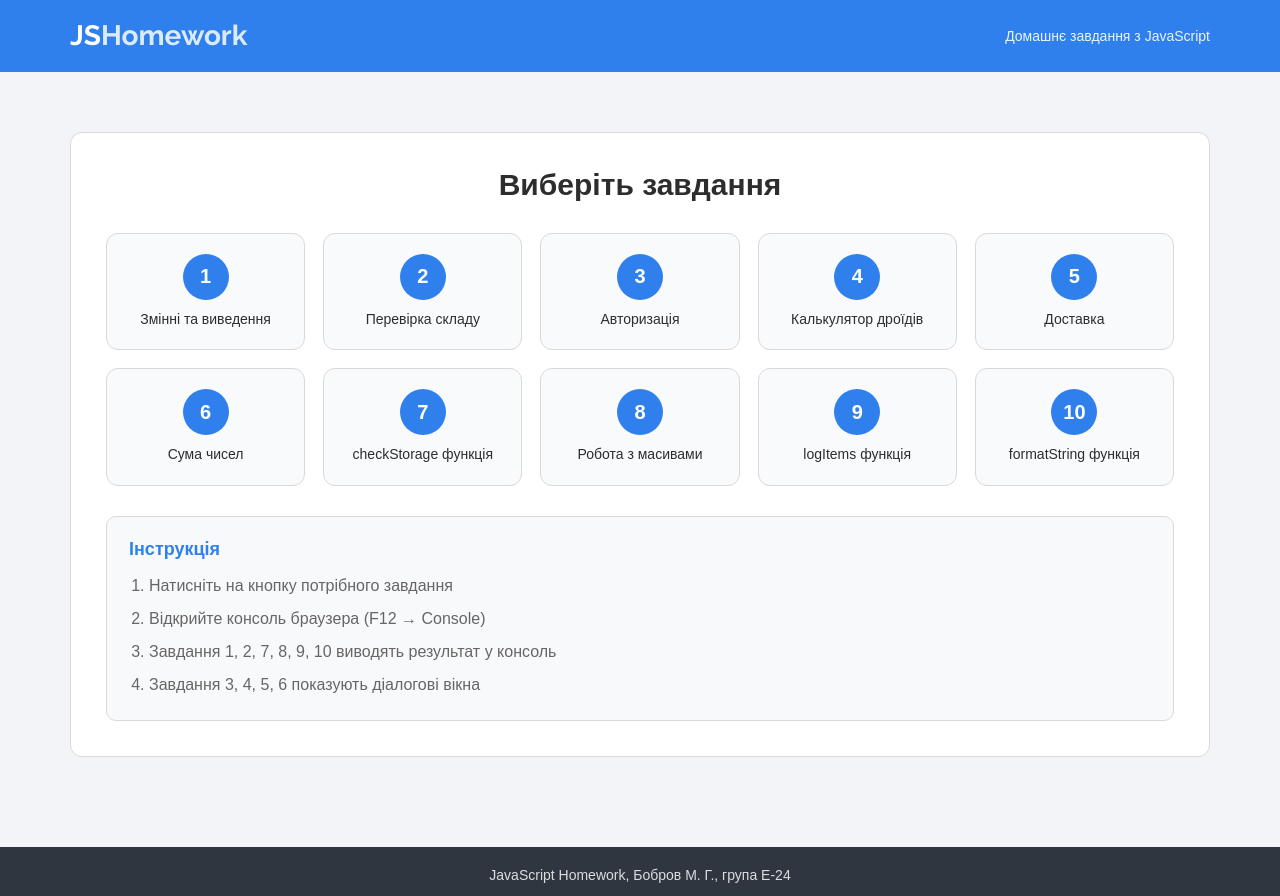
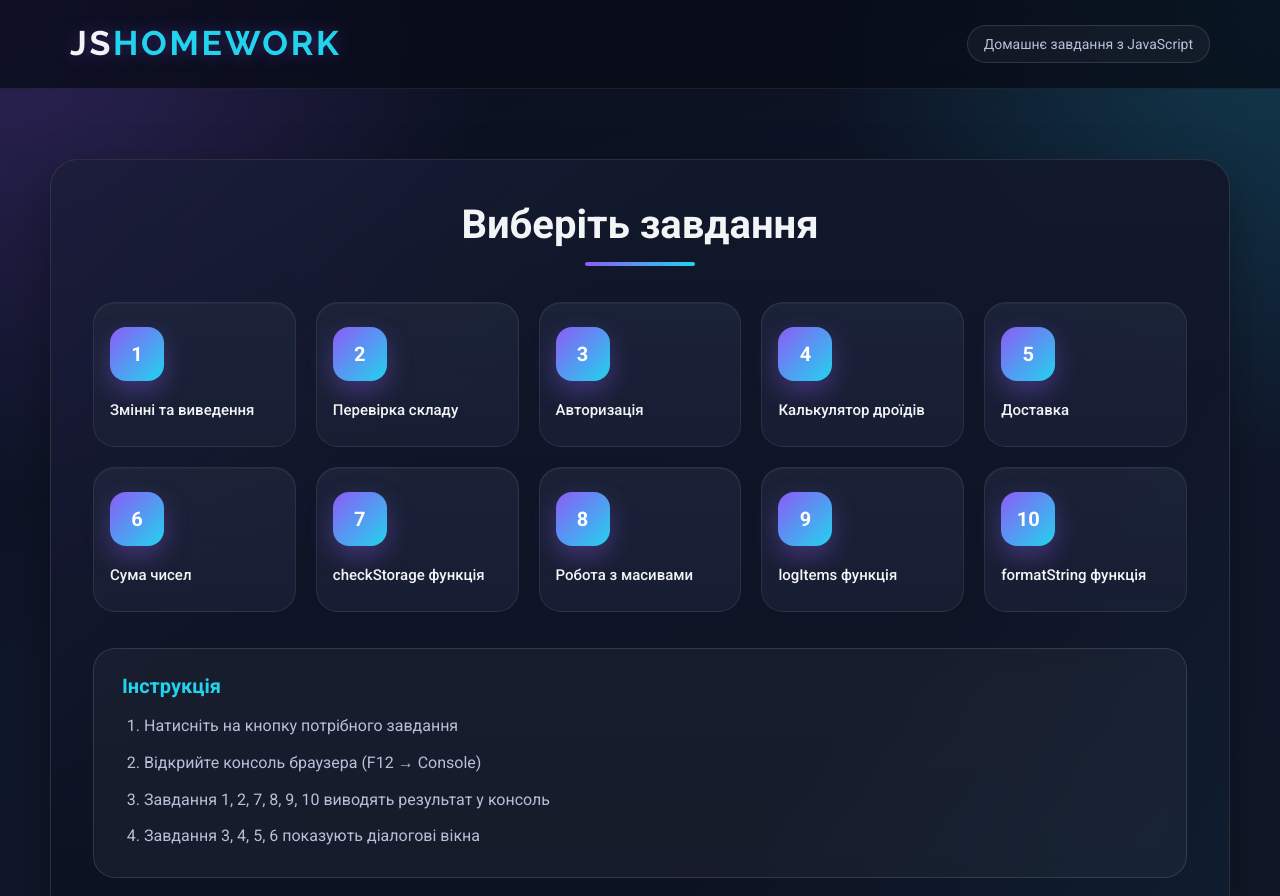
Before and after one commit to shevchenk111/js-homework, a plain HTML site: page index.html in a window 1280 px wide. Shown: the top 896 px of the page. Drawn offline with nearby package versions, Linux system fonts and the light colour scheme.

Commit message:
Update styles.css

```diff
--- a/css/styles.css
+++ b/css/styles.css
@@ -1,13 +1,15 @@
 :root {
-  --main-color: #2f80ed;
-  --main-color-hover: #1c65c9;
-  --text-color: #2d2d2d;
-  --light-text: #666666;
-  --white-color: #ffffff;
-  --bg-color: #f2f4f7;
-  --section-bg: #ffffff;
-  --border-color: #d9d9d9;
-  --footer-color: #2f3640;
+  --bg-main: #0b1020;
+  --bg-secondary: #151b31;
+  --card-bg: rgba(20, 27, 49, 0.82);
+  --card-strong: #1e2745;
+  --accent: #8b5cf6;
+  --accent-secondary: #22d3ee;
+  --accent-hover: #a78bfa;
+  --text-main: #f3f4f6;
+  --text-soft: #b8c0d9;
+  --border: rgba(255, 255, 255, 0.12);
+  --shadow: 0 20px 50px rgba(0, 0, 0, 0.35);
 }
 
 *,
@@ -16,11 +18,19 @@
   box-sizing: border-box;
 }
 
+html {
+  scroll-behavior: smooth;
+}
+
 body {
   margin: 0;
-  font-family: 'Arial', 'Roboto', sans-serif;
-  color: var(--text-color);
-  background-color: var(--bg-color);
+  font-family: 'Roboto', 'Arial', sans-serif;
+  color: var(--text-main);
+  background:
+    radial-gradient(circle at top left, rgba(139, 92, 246, 0.28), transparent 30%),
+    radial-gradient(circle at top right, rgba(34, 211, 238, 0.2), transparent 28%),
+    linear-gradient(160deg, #090d1a 0%, #0f172a 45%, #111827 100%);
+  min-height: 100vh;
 }
 
 h1,
@@ -47,61 +57,100 @@ button {
 }
 
 .container {
-  width: 1140px;
+  width: min(1180px, 100%);
   margin: 0 auto;
-  padding: 0 15px;
+  padding: 0 20px;
 }
 
 .section {
-  padding: 60px 0;
+  padding: 70px 0 50px;
 }
 
 .header {
-  background-color: var(--main-color);
+  position: sticky;
+  top: 0;
+  z-index: 20;
+  backdrop-filter: blur(14px);
+  background: rgba(8, 12, 24, 0.78);
+  border-bottom: 1px solid rgba(255, 255, 255, 0.08);
 }
 
 .header-container {
   display: flex;
   justify-content: space-between;
   align-items: center;
-  padding: 20px 0;
+  min-height: 88px;
+  gap: 20px;
 }
 
 .logo {
   font-family: 'Raleway', sans-serif;
-  font-size: 28px;
+  font-size: 34px;
   font-weight: 700;
-  color: var(--white-color);
+  letter-spacing: 0.08em;
+  text-transform: uppercase;
+  color: var(--text-main);
+  text-shadow: 0 0 18px rgba(139, 92, 246, 0.35);
 }
 
 .logo-part {
-  color: #dbeafe;
+  color: var(--accent-secondary);
 }
 
 .subtitle {
   font-size: 14px;
-  color: #eaf3ff;
+  color: var(--text-soft);
+  padding: 10px 16px;
+  border: 1px solid var(--border);
+  border-radius: 999px;
+  background: rgba(255, 255, 255, 0.04);
 }
 
 .tasks-section .container {
-  background-color: var(--section-bg);
-  border: 1px solid var(--border-color);
-  border-radius: 12px;
-  padding: 35px;
+  position: relative;
+  overflow: hidden;
+  background: linear-gradient(180deg, rgba(18, 24, 43, 0.94), rgba(13, 18, 34, 0.94));
+  border: 1px solid var(--border);
+  border-radius: 28px;
+  padding: 42px;
+  box-shadow: var(--shadow);
+}
+
+.tasks-section .container::before {
+  content: '';
+  position: absolute;
+  inset: 0;
+  background:
+    linear-gradient(135deg, rgba(139, 92, 246, 0.08), transparent 35%),
+    linear-gradient(315deg, rgba(34, 211, 238, 0.06), transparent 30%);
+  pointer-events: none;
 }
 
 .section-title {
-  margin-bottom: 30px;
+  position: relative;
+  margin-bottom: 36px;
   text-align: center;
-  font-size: 30px;
+  font-size: 40px;
   font-weight: 700;
+  line-height: 1.15;
+}
+
+.section-title::after {
+  content: '';
+  display: block;
+  width: 110px;
+  height: 4px;
+  margin: 14px auto 0;
+  border-radius: 999px;
+  background: linear-gradient(90deg, var(--accent), var(--accent-secondary));
 }
 
 .tasks-list {
+  position: relative;
   display: grid;
   grid-template-columns: repeat(5, 1fr);
-  gap: 18px;
-  margin-bottom: 30px;
+  gap: 20px;
+  margin-bottom: 36px;
 }
 
 .task-item {
@@ -110,75 +159,167 @@ button {
 
 .task-btn {
   width: 100%;
-  min-height: 110px;
-  padding: 20px 15px;
-  background-color: #f9fafb;
-  border: 1px solid var(--border-color);
-  border-radius: 12px;
-  text-align: center;
-  transition: background-color 200ms ease, border-color 200ms ease;
+  min-height: 145px;
+  padding: 22px 16px;
+  border: 1px solid rgba(255, 255, 255, 0.08);
+  border-radius: 22px;
+  text-align: left;
+  background:
+    linear-gradient(180deg, rgba(255, 255, 255, 0.04), rgba(255, 255, 255, 0.02)),
+    var(--card-bg);
+  box-shadow: inset 0 1px 0 rgba(255, 255, 255, 0.04);
+  transition:
+    transform 220ms ease,
+    border-color 220ms ease,
+    box-shadow 220ms ease,
+    background 220ms ease;
 }
 
 .task-btn:hover,
 .task-btn:focus {
-  background-color: #eef5ff;
-  border-color: var(--main-color);
+  transform: translateY(-6px);
+  border-color: rgba(139, 92, 246, 0.7);
+  box-shadow:
+    0 14px 30px rgba(0, 0, 0, 0.28),
+    0 0 0 1px rgba(139, 92, 246, 0.25);
+  background:
+    linear-gradient(180deg, rgba(139, 92, 246, 0.14), rgba(34, 211, 238, 0.06)),
+    var(--card-strong);
 }
 
 .task-number {
   display: inline-flex;
   align-items: center;
   justify-content: center;
-  width: 46px;
-  height: 46px;
-  margin-bottom: 10px;
-  border-radius: 50%;
-  background-color: var(--main-color);
-  color: var(--white-color);
+  width: 54px;
+  height: 54px;
+  margin-bottom: 18px;
+  border-radius: 16px;
+  background: linear-gradient(135deg, var(--accent), var(--accent-secondary));
+  color: #ffffff;
   font-size: 20px;
   font-weight: 700;
+  box-shadow: 0 10px 25px rgba(139, 92, 246, 0.35);
 }
 
 .task-name {
   display: block;
-  font-size: 14px;
-  line-height: 1.4;
+  font-size: 15px;
+  line-height: 1.5;
   font-weight: 500;
-  color: var(--text-color);
+  color: var(--text-main);
 }
 
 .info-box {
-  padding: 22px;
-  background-color: #f8f9fb;
-  border: 1px solid var(--border-color);
-  border-radius: 10px;
+  position: relative;
+  padding: 26px 28px;
+  background: rgba(255, 255, 255, 0.04);
+  border: 1px solid var(--border);
+  border-radius: 22px;
+  backdrop-filter: blur(10px);
 }
 
 .info-title {
-  margin-bottom: 12px;
-  font-size: 18px;
+  margin-bottom: 14px;
+  font-size: 20px;
   font-weight: 700;
-  color: var(--main-color);
+  color: var(--accent-secondary);
 }
 
 .info-list {
-  padding-left: 20px;
-  color: var(--light-text);
-  line-height: 1.7;
+  padding-left: 22px;
+  color: var(--text-soft);
+  line-height: 1.8;
 }
 
 .info-list li:not(:last-child) {
-  margin-bottom: 6px;
+  margin-bottom: 8px;
 }
 
 .footer {
-  margin-top: 30px;
-  padding: 20px 0;
-  background-color: var(--footer-color);
+  margin-top: 36px;
+  padding: 24px 0;
+  background: rgba(7, 10, 20, 0.88);
+  border-top: 1px solid rgba(255, 255, 255, 0.08);
 }
 
 .footer-text {
   text-align: center;
   font-size: 14px;
-  color: #dcdde1;
+  letter-spacing: 0.03em;
+  color: #98a2b3;
 }
+
+@media (max-width: 1100px) {
+  .tasks-list {
+    grid-template-columns: repeat(3, 1fr);
+  }
+}
+
+@media (max-width: 768px) {
+  .header-container {
+    flex-direction: column;
+    justify-content: center;
+    padding: 18px 0;
+    text-align: center;
+  }
+
+  .section {
+    padding: 40px 0 24px;
+  }
+
+  .tasks-section .container {
+    padding: 26px 18px;
+    border-radius: 22px;
+  }
+
+  .section-title {
+    font-size: 30px;
+  }
+
+  .tasks-list {
+    grid-template-columns: repeat(2, 1fr);
+    gap: 16px;
+  }
+
+  .task-btn {
+    min-height: 130px;
+  }
+}
+
+@media (max-width: 480px) {
+  .container {
+    padding: 0 14px;
+  }
+
+  .logo {
+    font-size: 28px;
+  }
+
+  .subtitle {
+    font-size: 13px;
+    padding: 8px 12px;
+  }
+
+  .section-title {
+    font-size: 26px;
+  }
+
+  .tasks-list {
+    grid-template-columns: 1fr;
+  }
+
+  .task-btn {
+    min-height: 116px;
+    text-align: center;
+  }
+
+  .task-number {
+    margin-left: auto;
+    margin-right: auto;
+  }
+
+  .info-box {
+    padding: 20px 18px;
+  }
+}
```
